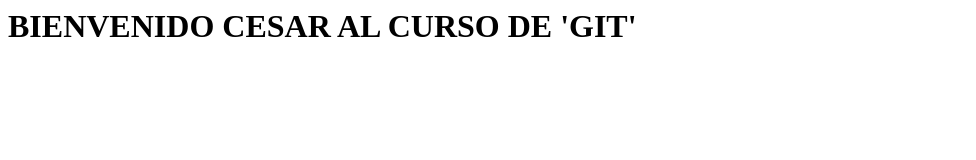
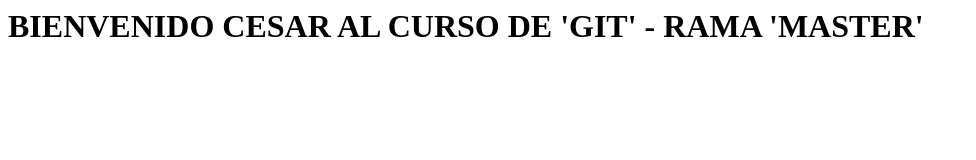
Before and after one commit to cguerragithup/DummyProyecto_01, a plain HTML site: page index.html in a window 1280 px wide. Shown: the whole page, without its empty margins (0-976 px from the left). Drawn offline with Linux system fonts and the light colour scheme.

Commit message:
MODIFICACION EN RAMA MASTER

```diff
--- a/index.html
+++ b/index.html
@@ -4,7 +4,7 @@
  </head>
 
 <body>
-	<h1> BIENVENIDO CESAR AL CURSO DE 'GIT' </h1>
+	<h1> BIENVENIDO CESAR AL CURSO DE 'GIT' - RAMA 'MASTER' </h1>
 
 </body>
 
```
